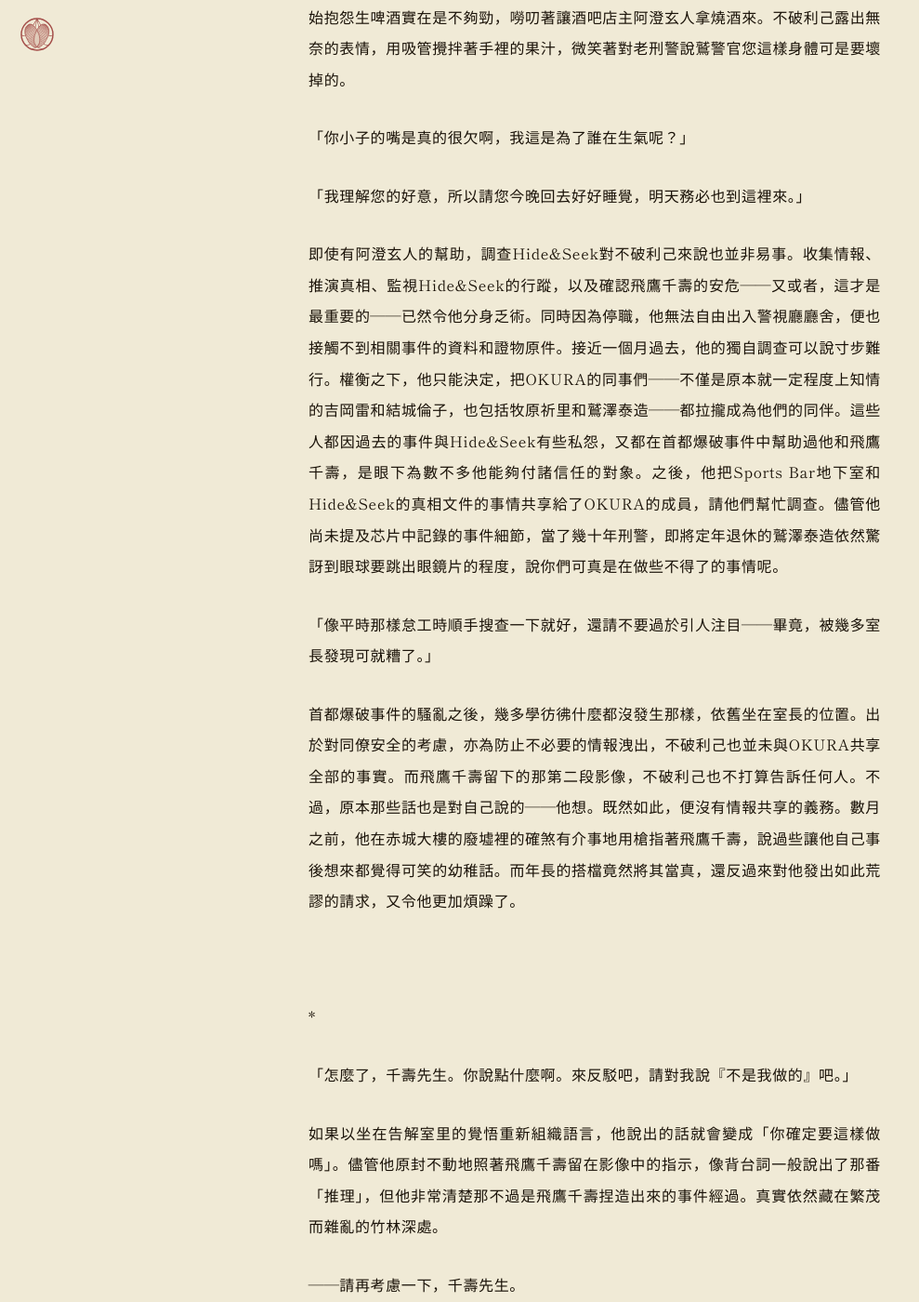
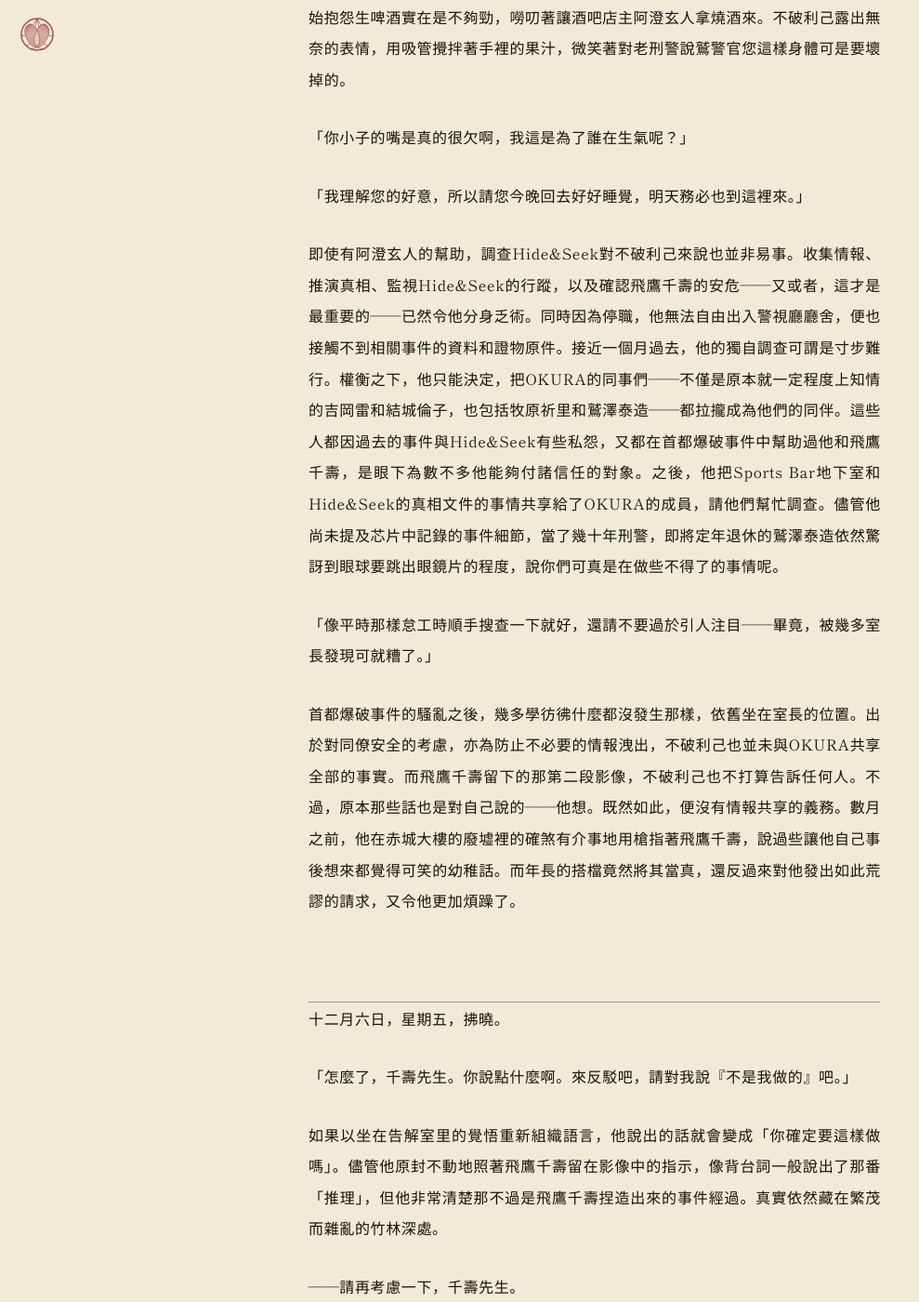
Before and after one commit to AriaYura/eternalnessstudy, a Jekyll site: the page built from posts/takeyabunotsuki/t-01.md, in a window 1280 px wide and 1400 px high, scrolled down 2225 px. Shown: the whole window at 93% size, without its empty margins (0-989 px from the left). Built offline with Jekyll 4.4.1, drawn with Linux system fonts in a browser that asks for light colours; some web fonts are replaced; some of the changed text lies outside the part shown.

Commit message:
update t-01-01 0531

```diff
--- a/posts/takeyabunotsuki/t-01.md
+++ b/posts/takeyabunotsuki/t-01.md
@@ -48,7 +48,7 @@ permalink: /posts/takeyabunotsuki/t-01/
 
 「我理解您的好意，所以請您今晚回去好好睡覺，明天務必也到這裡來。」
 
-即使有阿澄玄人的幫助，調查Hide&Seek對不破利己來說也並非易事。收集情報、推演真相、監視Hide&Seek的行蹤，以及確認飛鷹千壽的安危——又或者，這才是最重要的——已然令他分身乏術。同時因為停職，他無法自由出入警視廳廳舍，便也接觸不到相關事件的資料和證物原件。接近一個月過去，他的獨自調查可以說寸步難行。權衡之下，他只能決定，把OKURA的同事們——不僅是原本就一定程度上知情的吉岡雷和結城倫子，也包括牧原祈里和鷲澤泰造——都拉攏成為他們的同伴。這些人都因過去的事件與Hide&Seek有些私怨，又都在首都爆破事件中幫助過他和飛鷹千壽，是眼下為數不多他能夠付諸信任的對象。之後，他把Sports Bar地下室和Hide&Seek的真相文件的事情共享給了OKURA的成員，請他們幫忙調查。儘管他尚未提及芯片中記錄的事件細節，當了幾十年刑警，即將定年退休的鷲澤泰造依然驚訝到眼球要跳出眼鏡片的程度，說你們可真是在做些不得了的事情呢。
+即使有阿澄玄人的幫助，調查Hide&Seek對不破利己來說也並非易事。收集情報、推演真相、監視Hide&Seek的行蹤，以及確認飛鷹千壽的安危——又或者，這才是最重要的——已然令他分身乏術。同時因為停職，他無法自由出入警視廳廳舍，便也接觸不到相關事件的資料和證物原件。接近一個月過去，他的獨自調查可謂是寸步難行。權衡之下，他只能決定，把OKURA的同事們——不僅是原本就一定程度上知情的吉岡雷和結城倫子，也包括牧原祈里和鷲澤泰造——都拉攏成為他們的同伴。這些人都因過去的事件與Hide&Seek有些私怨，又都在首都爆破事件中幫助過他和飛鷹千壽，是眼下為數不多他能夠付諸信任的對象。之後，他把Sports Bar地下室和Hide&Seek的真相文件的事情共享給了OKURA的成員，請他們幫忙調查。儘管他尚未提及芯片中記錄的事件細節，當了幾十年刑警，即將定年退休的鷲澤泰造依然驚訝到眼球要跳出眼鏡片的程度，說你們可真是在做些不得了的事情呢。
 
 「像平時那樣怠工時順手搜查一下就好，還請不要過於引人注目——畢竟，被幾多室長發現可就糟了。」
 
@@ -56,7 +56,9 @@ permalink: /posts/takeyabunotsuki/t-01/
 
 <br>
 
-*
+***
+
+十二月六日，星期五，拂曉。
 
 「怎麼了，千壽先生。你說點什麼啊。來反駁吧，請對我說『不是我做的』吧。」
 
```
Also changed, not shown: other parts of posts/takeyabunotsuki/t-01.md (+2 -2 lines).
